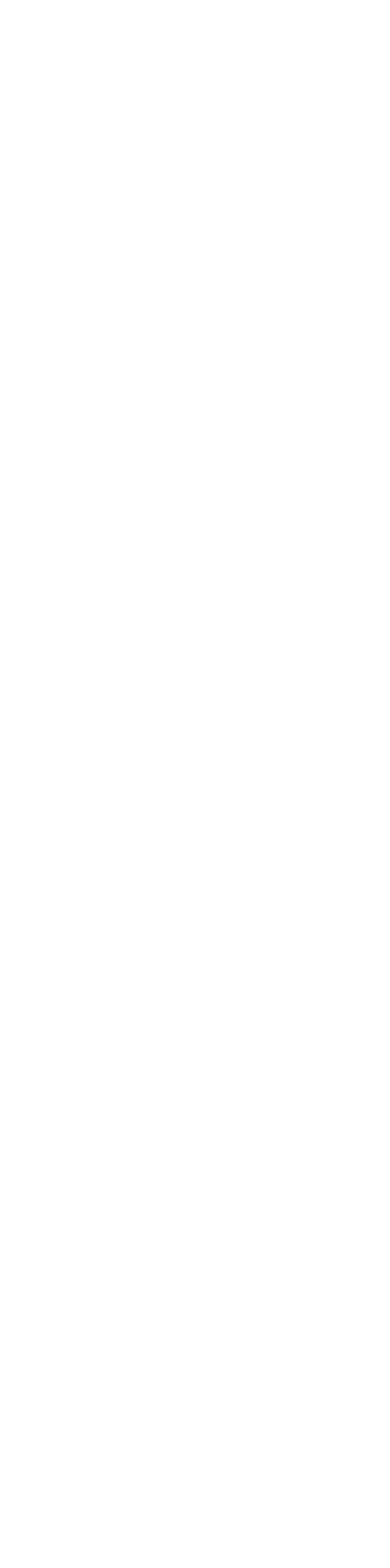
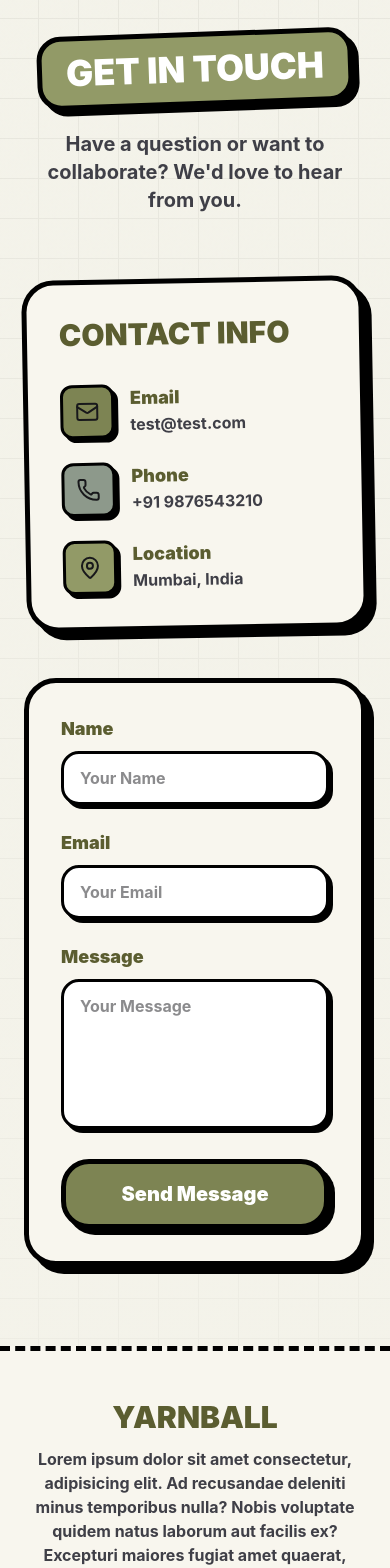
Before and after one commit to Jainil1010/sketch-ui, a React (Vite) app: page / in a window 390 px wide. Shown: the part 5220-6788 px from the top of the page. Before the commit the page ends 5172 px from the top, so only its background shows below. Built offline with nearby package versions, Linux system fonts and the light colour scheme.

Commit message:
Created Footer and ContactUs

```diff
--- a/package.json
+++ b/package.json
@@ -19,6 +19,7 @@
     "lucide-react": "^1.21.0",
     "react": "^19.2.6",
     "react-dom": "^19.2.6",
+    "react-icons": "^5.6.0",
     "tailwindcss": "^4.3.1"
   },
   "devDependencies": {
--- a/src/App.jsx
+++ b/src/App.jsx
@@ -7,6 +7,8 @@ import CartSidebar from "./components/CartSidebar";
 import { AnimatePresence } from "framer-motion";
 import ProductModal from "./components/ProductModal";
 import CTA from "./components/CTA";
+import Footer from "./components/Footer";
+import ContactUs from "./components/ContactUs";
 
 export default function App() {
     const [cart, setCart] = useState([]);
@@ -151,6 +153,10 @@ export default function App() {
 
                     <CTA />
 
+                    <ContactUs />
+
+                    <Footer />
+
                     <AnimatePresence>
                         {selectedProduct && (
                             <ProductModal
--- /dev/null
+++ b/src/components/ContactUs.jsx
@@ -0,0 +1,137 @@
+import { motion } from "framer-motion";
+import { Mail, Phone, MapPin } from "lucide-react";
+
+export default function ContactUs() {
+    return (
+        <section className="relative z-10 px-6 py-20 max-w-6xl mx-auto">
+            <motion.div
+                initial={{ opacity: 0, y: 20 }}
+                whileInView={{ opacity: 1, y: 0 }}
+                viewport={{ once: true }}
+                className="text-center mb-16">
+                <div className="inline-block px-6 py-3 bg-[#929A67] border-[5px] border-black rounded-3xl shadow-[6px_6px_0px_#000] -rotate-2">
+                    <h2 className="text-4xl font-black uppercase text-white">
+                        Get In Touch
+                    </h2>
+                </div>
+                <p className="mt-6 text-xl text-zinc-700 font-bold">
+                    Have a question or want to collaborate? We'd love to hear
+                    from you.
+                </p>
+            </motion.div>
+
+            <div className="grid lg:grid-cols-2 gap-12">
+                <motion.div
+                    initial={{ opacity: 0, x: -20 }}
+                    whileInView={{ opacity: 1, x: 0 }}
+                    viewport={{ once: true }}
+                    className="bg-[#f8f6ee] border-[5px] border-black rounded-4xl shadow-[8px_8px_0px_#000] p-8 -rotate-1">
+                    <h3 className="text-3xl font-black uppercase text-[#5B5D30] mb-8">
+                        Contact Info
+                    </h3>
+
+                    <div className="space-y-6">
+                        <div className="flex items-start gap-4">
+                            <div className="p-3 bg-[#7D8453] border-[3px] border-black rounded-xl shadow-[4px_4px_0px_#000]">
+                                <Mail />
+                            </div>
+                            <div className="text-left">
+                                <h4 className="font-black text-lg text-[#5B5D30]">
+                                    Email
+                                </h4>
+                                <p className="text-zinc-700 font-bold">
+                                    test@test.com
+                                </p>
+                            </div>
+                        </div>
+
+                        <div className="flex items-start gap-4">
+                            <div className="p-3 bg-[#8D998B] border-[3px] border-black rounded-xl shadow-[4px_4px_0px_#000]">
+                                <Phone />
+                            </div>
+                            <div className="text-left">
+                                <h4 className="font-black text-lg text-[#5B5D30]">
+                                    Phone
+                                </h4>
+                                <p className="text-zinc-700 font-bold">
+                                    +91 9876543210
+                                </p>
+                            </div>
+                        </div>
+
+                        <div className="flex items-start gap-4">
+                            <div className="p-3 bg-[#929A67] border-[3px] border-black rounded-xl shadow-[4px_4px_0px_#000]">
+                                <MapPin />
+                            </div>
+                            <div className="text-left">
+                                <h4 className="font-black text-lg text-[#5B5D30]">
+                                    Location
+                                </h4>
+                                <p className="text-zinc-700 font-bold">
+                                    Mumbai, India
+                                </p>
+                            </div>
+                        </div>
+                    </div>
+                </motion.div>
+
+                <motion.div
+                    initial={{ opacity: 0, x: 20 }}
+                    whileInView={{ opacity: 1, x: 0 }}
+                    viewport={{ once: true }}
+                    className="bg-[#f8f6ee] border-[5px] border-black rounded-4xl shadow-[8px_8px_0px_#000] p-8">
+                    <form className="space-y-6">
+                        <div>
+                            <label
+                                htmlFor="name"
+                                className="block font-black text-lg text-[#5B5D30] mb-2">
+                                Name
+                            </label>
+                            <input
+                                type="text"
+                                id="name"
+                                className="w-full px-4 py-3 bg-white border-[3px] border-black rounded-[18px] shadow-[4px_4px_0px_#000] focus:outline-none focus:shadow-none font-bold"
+                                placeholder="Your Name"
+                            />
+                        </div>
+
+                        <div>
+                            <label
+                                htmlFor="email"
+                                className="block font-black text-lg text-[#5B5D30] mb-2">
+                                Email
+                            </label>
+                            <input
+                                type="email"
+                                id="email"
+                                className="w-full px-4 py-3 bg-white border-[3px] border-black rounded-[18px] shadow-[4px_4px_0px_#000] focus:outline-none focus:shadow-none font-bold"
+                                placeholder="Your Email"
+                            />
+                        </div>
+
+                        <div>
+                            <label
+                                htmlFor="message"
+                                className="block font-black text-lg text-[#5B5D30] mb-2">
+                                Message
+                            </label>
+                            <textarea
+                                id="message"
+                                rows="5"
+                                className="w-full px-4 py-3 bg-white border-[3px] border-black rounded-[18px] shadow-[4px_4px_0px_#000] focus:outline-none focus:shadow-none font-bold resize-none"
+                                placeholder="Your Message"></textarea>
+                        </div>
+
+                        <motion.button
+                            whileHover={{ x: 4, y: 4 }}
+                            whileTap={{ scale: 0.95 }}
+                            type="button"
+                            className="w-full py-4 bg-[#7D8453] text-white border-[5px] border-black rounded-[28px] shadow-[6px_6px_0px_#000] hover:shadow-none font-black text-xl transition-all">
+                            Send Message
+                        </motion.button>
+                    </form>
+                </motion.div>
+            </div>
+        </section>
+    );
+}
--- /dev/null
+++ b/src/components/Footer.jsx
@@ -0,0 +1,49 @@
+import { motion } from "framer-motion";
+import { Gamepad2 } from "lucide-react";
+import { FaInstagram, FaYoutube, FaTwitch } from "react-icons/fa";
+
+export default function Footer() {
+    return (
+        <footer className="relative z-10 border-t-[5px] border-dashed border-black px-6 py-12 bg-[#f8f6ee]">
+            <div className="max-w-4xl mx-auto text-center">
+                <h3 className="text-3xl md:text-4xl font-black uppercase text-[#5B5D30]">
+                    Yarnball
+                </h3>
+                <p className="mt-3 text-base md:text-lg font-bold text-zinc-700">
+                    Lorem ipsum dolor sit amet consectetur, adipisicing elit. Ad recusandae deleniti minus temporibus nulla? Nobis voluptate quidem natus laborum aut facilis ex? Excepturi maiores fugiat amet quaerat, dignissimos cumque quibusdam.
+                </p>
+
+                <div className="flex justify-center gap-6 mt-8">
+                    <motion.a
+                        href="#"
+                        whileHover={{ scale: 1.2, rotate: -10, y: -4 }}
+                        whileTap={{ scale: 0.95 }}
+                        className="p-3 bg-[#929A67] border-[3px] border-black rounded-xl shadow-[4px_4px_0px_#000] transition-all"
+                        aria-label="Instagram">
+                        <FaInstagram size={24} className="text-black" />
+                    </motion.a>
+                    <motion.a
+                        href="#"
+                        whileHover={{ scale: 1.2, rotate: 10, y: -4 }}
+                        whileTap={{ scale: 0.95 }}
+                        className="p-3 bg-[#8D998B] border-[3px] border-black rounded-xl shadow-[4px_4px_0px_#000] transition-all"
+                        aria-label="YouTube">
+                        <FaYoutube size={24} className="text-black" />
+                    </motion.a>
+                    <motion.a
+                        href="#"
+                        whileHover={{ scale: 1.2, y: -4 }}
+                        whileTap={{ scale: 0.95 }}
+                        className="p-3 bg-[#7D8453] border-[3px] border-black rounded-xl shadow-[4px_4px_0px_#000] transition-all"
+                        aria-label="Twitch">
+                        <FaTwitch size={24} className="text-white" />
+                    </motion.a>
+                </div>
+
+                <div className="mt-10 text-sm font-bold text-zinc-600">
+                    © 2026 Yarnball. All handmade with ❤️
+                </div>
+            </div>
+        </footer>
+    );
+}
--- a/src/components/Navbar.jsx
+++ b/src/components/Navbar.jsx
@@ -14,9 +14,7 @@ export default function Navbar({ cartCount, openCart }) {
 
     const navLinks = [
         "Home",
-        "Collections",
         "Best Sellers",
-        "Reviews",
         "Contact",
     ];
 
```
Also changed, not shown: 2 other files (tests, documents, lock files or other folders).
